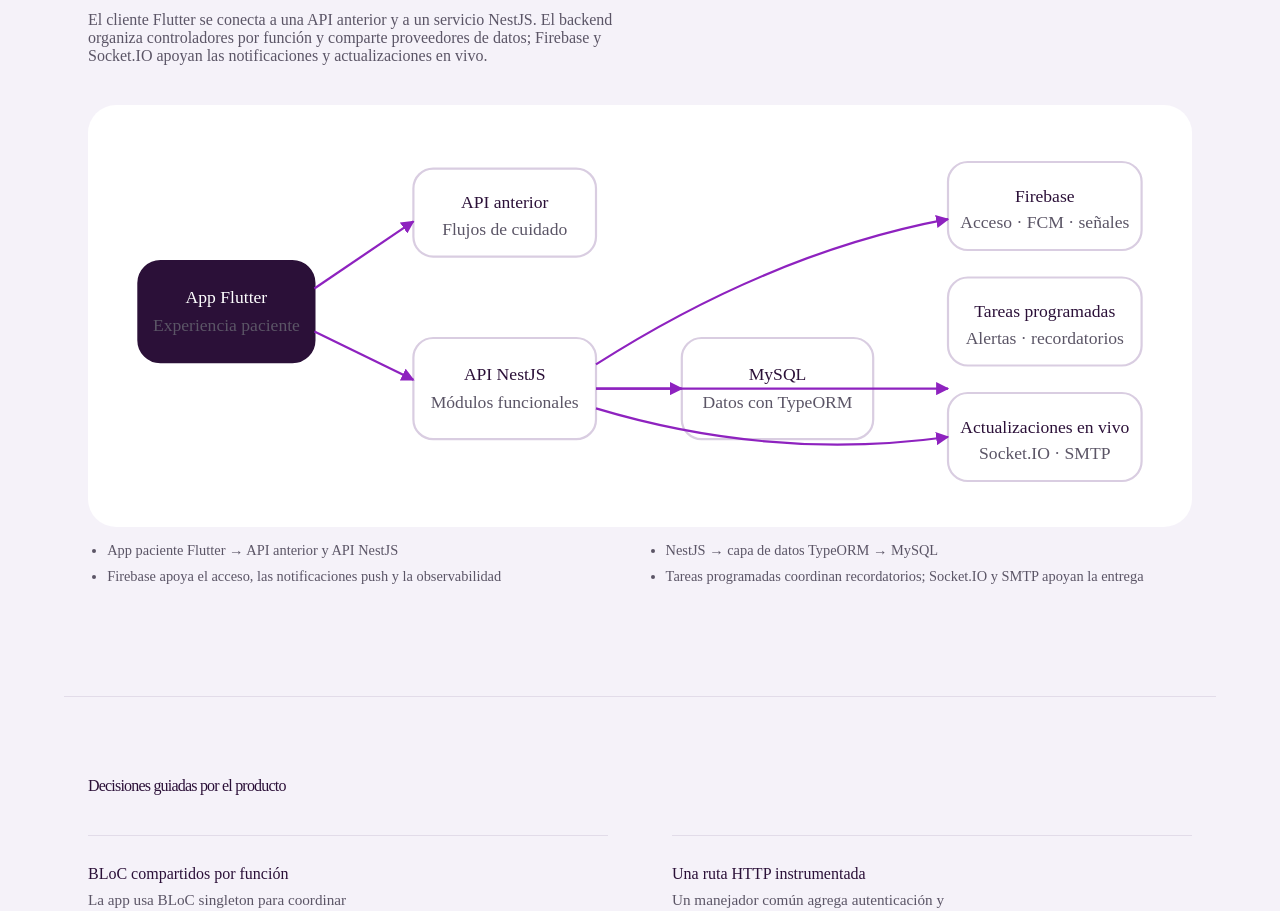
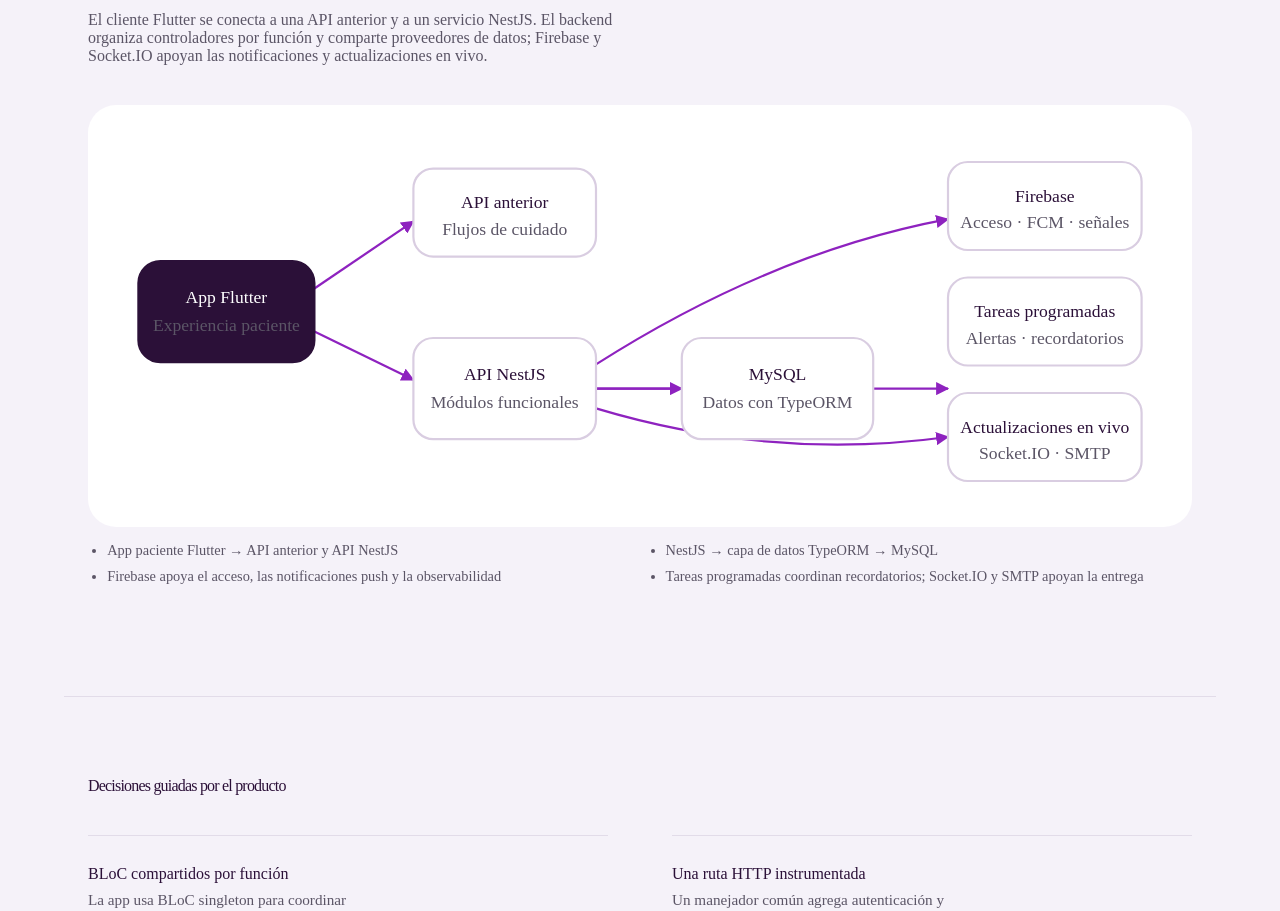
Before and after one commit to fjbatresv/guso_landing, an Astro site: page /es in a window 1280 px wide. Shown: the part 2340-3251 px from the top of the page. Built offline with nearby package versions, Linux system fonts and the light colour scheme; Astro itself is replaced by a stand-in of ours.

Commit message:
Render architecture connectors behind nodes
Co-Authored-By: Codex <noreply@openai.com>

```diff
--- a/src/pages/es/index.astro
+++ b/src/pages/es/index.astro
@@ -196,7 +196,14 @@ const releases = [
             >
               <path d="M0 0L10 5L0 10z" fill="#8e22bf" />
             </marker>
-          </defs>
+          </defs><g class="diagram-lines">
+            <path d="M184 145L274 84" />
+            <path d="M184 184L274 228" />
+            <path d="M440 236H518" />
+            <path d="M440 214Q600 112 760 82" />
+            <path d="M440 236H760" />
+            <path d="M440 254Q600 302 760 280" />
+          </g>
           <g class="diagram-node">
             <rect x="24" y="120" width="160" height="92" rx="20" />
             <text x="104" y="158">
@@ -247,14 +254,6 @@ const releases = [
             <text class="sub" x="848" y="300">
               Socket.IO · SMTP
             </text>
-          </g>
-          <g class="diagram-lines">
-            <path d="M184 145L274 84" />
-            <path d="M184 184L274 228" />
-            <path d="M440 236H518" />
-            <path d="M440 214Q600 112 760 82" />
-            <path d="M440 236H760" />
-            <path d="M440 254Q600 302 760 280" />
           </g>
         </svg>
       </div>
```
Also changed, not shown: src/pages/index.astro (+8 -9 lines).
